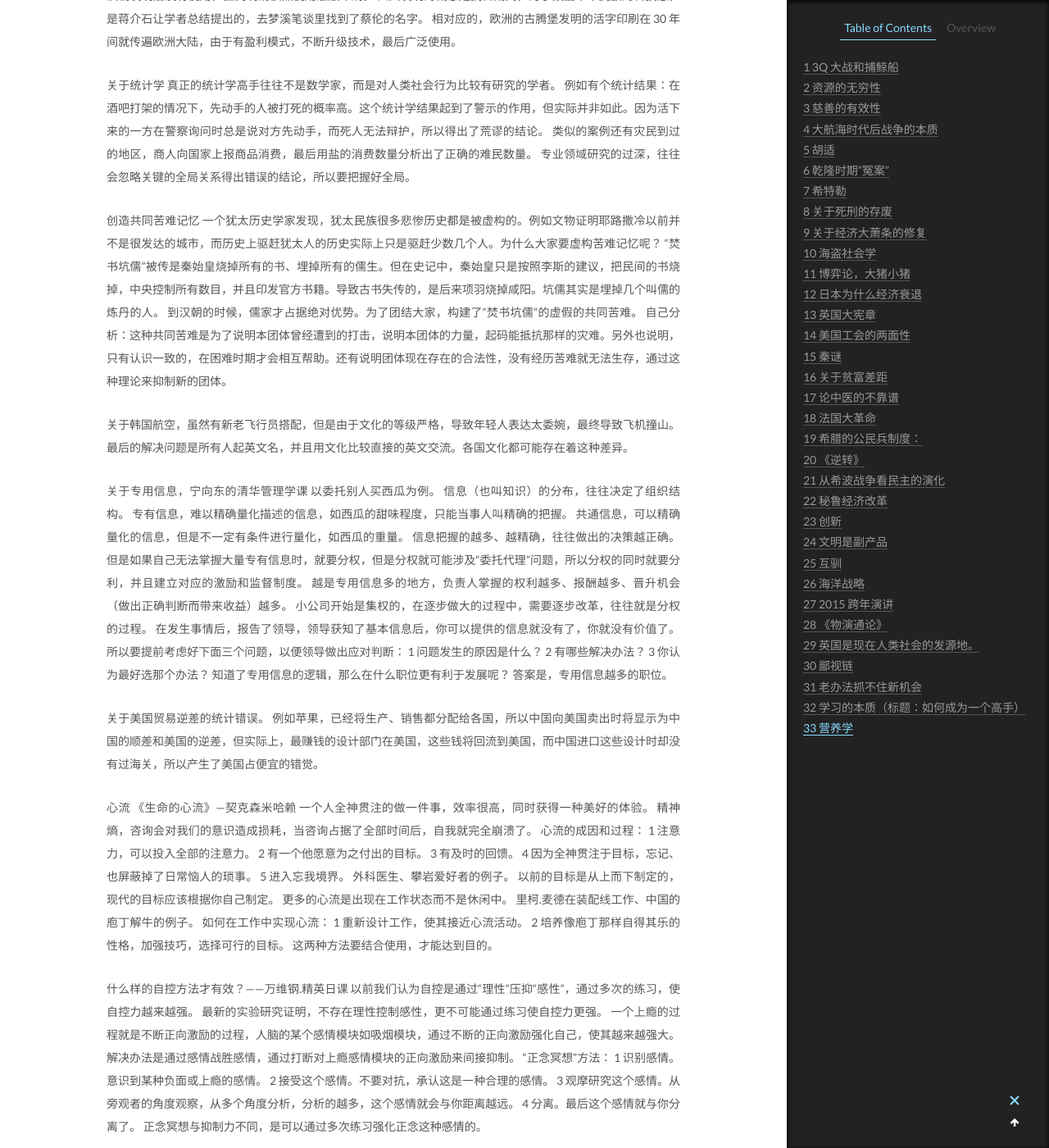
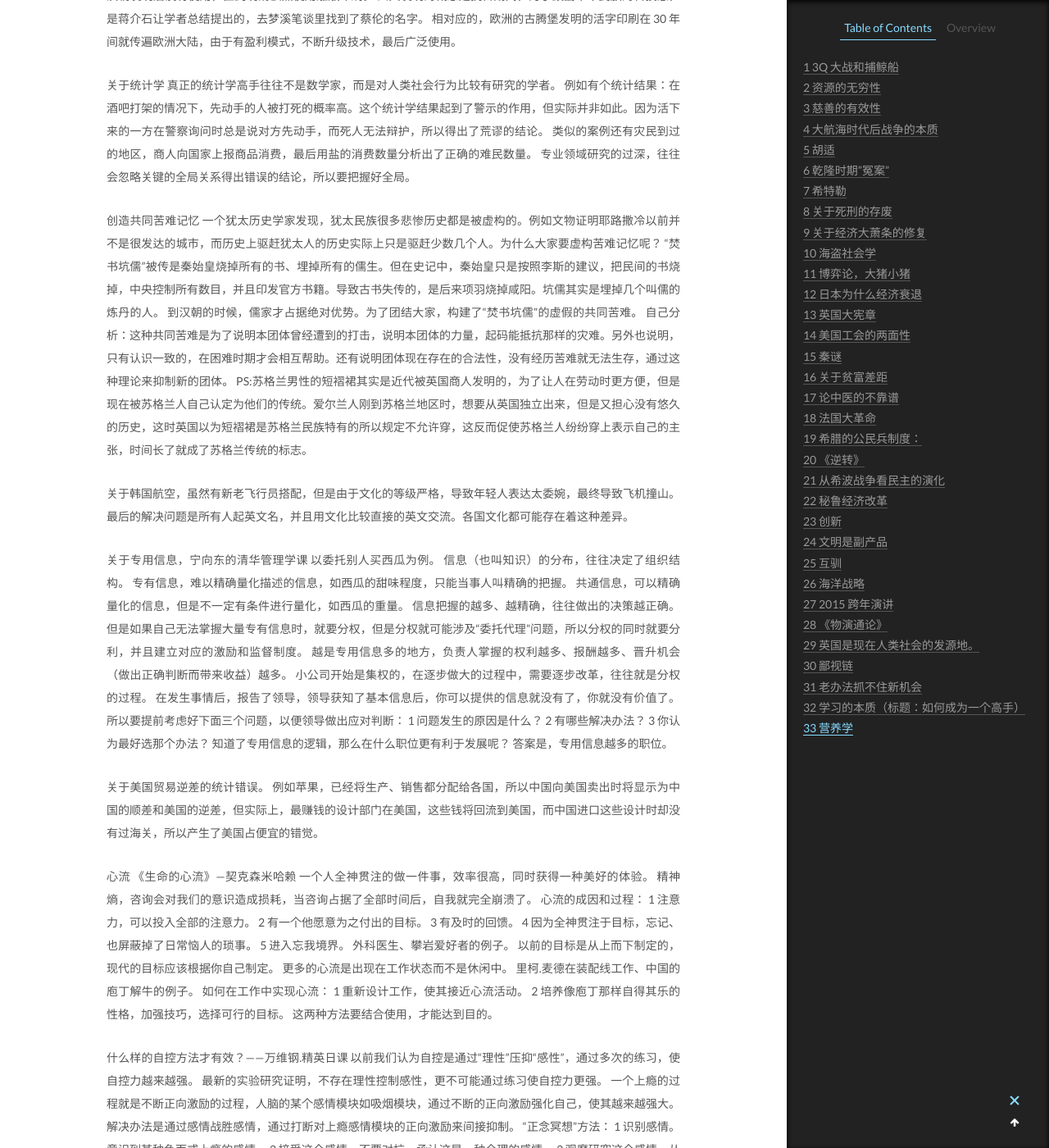
Before and after one commit to CodeHunter2006/CodeHunter2006.github.io, a Jekyll site: the page built from _posts/2014-02-11-Mr_Luo.md, in a window 1280 px wide and 1400 px high, scrolled down 12592 px. Shown: the whole window at 82% size. Built offline with Jekyll 4.4.1, drawn with Linux system fonts in a browser that asks for light colours.

Commit message:
[doc]: add contents.

```diff
--- a/_posts/2014-02-11-Mr_Luo.md
+++ b/_posts/2014-02-11-Mr_Luo.md
@@ -484,6 +484,7 @@ PS：其实就是输入参数增加时间这个维度
 “焚书坑儒”被传是秦始皇烧掉所有的书、埋掉所有的儒生。但在史记中，秦始皇只是按照李斯的建议，把民间的书烧掉，中央控制所有数目，并且印发官方书籍。导致古书失传的，是后来项羽烧掉咸阳。坑儒其实是埋掉几个叫儒的炼丹的人。
 到汉朝的时候，儒家才占据绝对优势。为了团结大家，构建了“焚书坑儒”的虚假的共同苦难。
 自己分析：这种共同苦难是为了说明本团体曾经遭到的打击，说明本团体的力量，起码能抵抗那样的灾难。另外也说明，只有认识一致的，在困难时期才会相互帮助。还有说明团体现在存在的合法性，没有经历苦难就无法生存，通过这种理论来抑制新的团体。
+PS:苏格兰男性的短褶裙其实是近代被英国商人发明的，为了让人在劳动时更方便，但是现在被苏格兰人自己认定为他们的传统。爱尔兰人刚到苏格兰地区时，想要从英国独立出来，但是又担心没有悠久的历史，这时英国以为短褶裙是苏格兰民族特有的所以规定不允许穿，这反而促使苏格兰人纷纷穿上表示自己的主张，时间长了就成了苏格兰传统的标志。
 
 关于韩国航空，虽然有新老飞行员搭配，但是由于文化的等级严格，导致年轻人表达太委婉，最终导致飞机撞山。最后的解决问题是所有人起英文名，并且用文化比较直接的英文交流。各国文化都可能存在着这种差异。
 
```
Also changed, not shown: _posts/2019-08-18-Vue_Introduction.md (+6 -0 lines), _posts/2020-06-07-Lose_Weight.md (+7 -0 lines).
